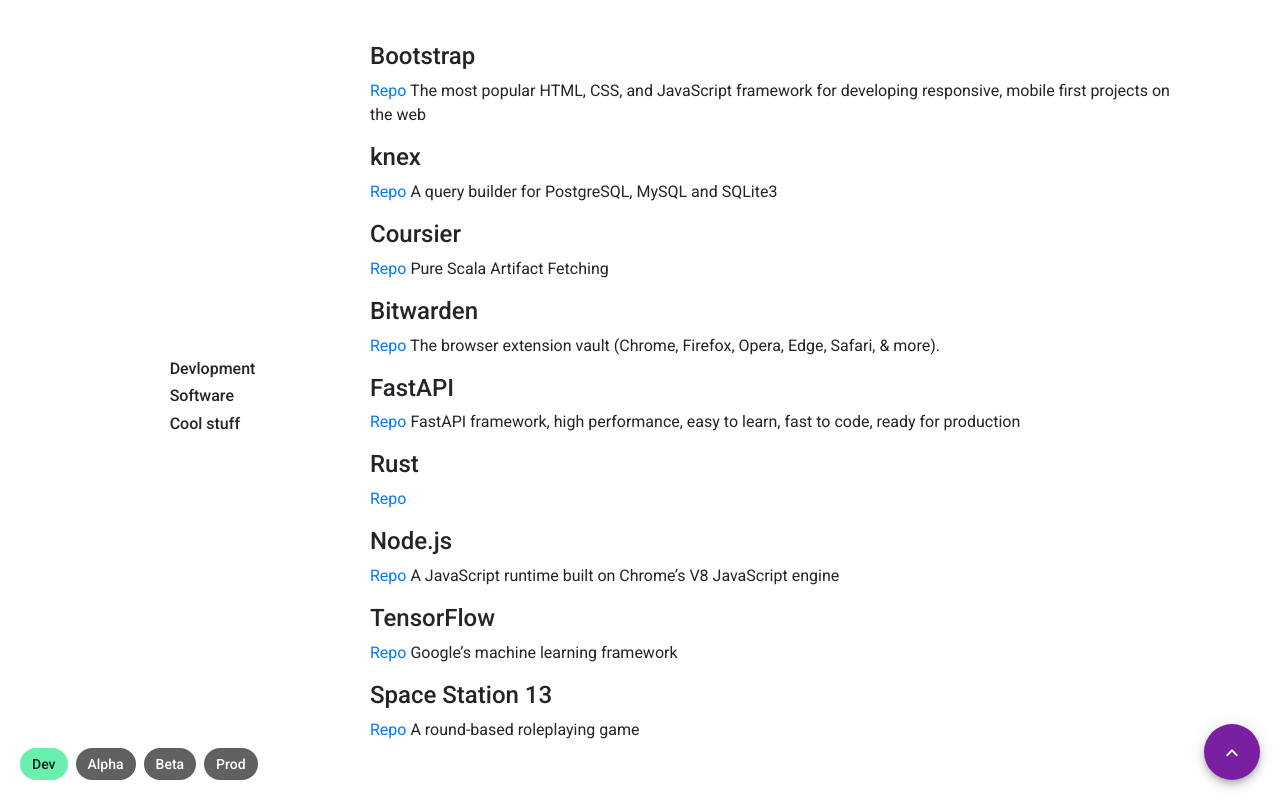
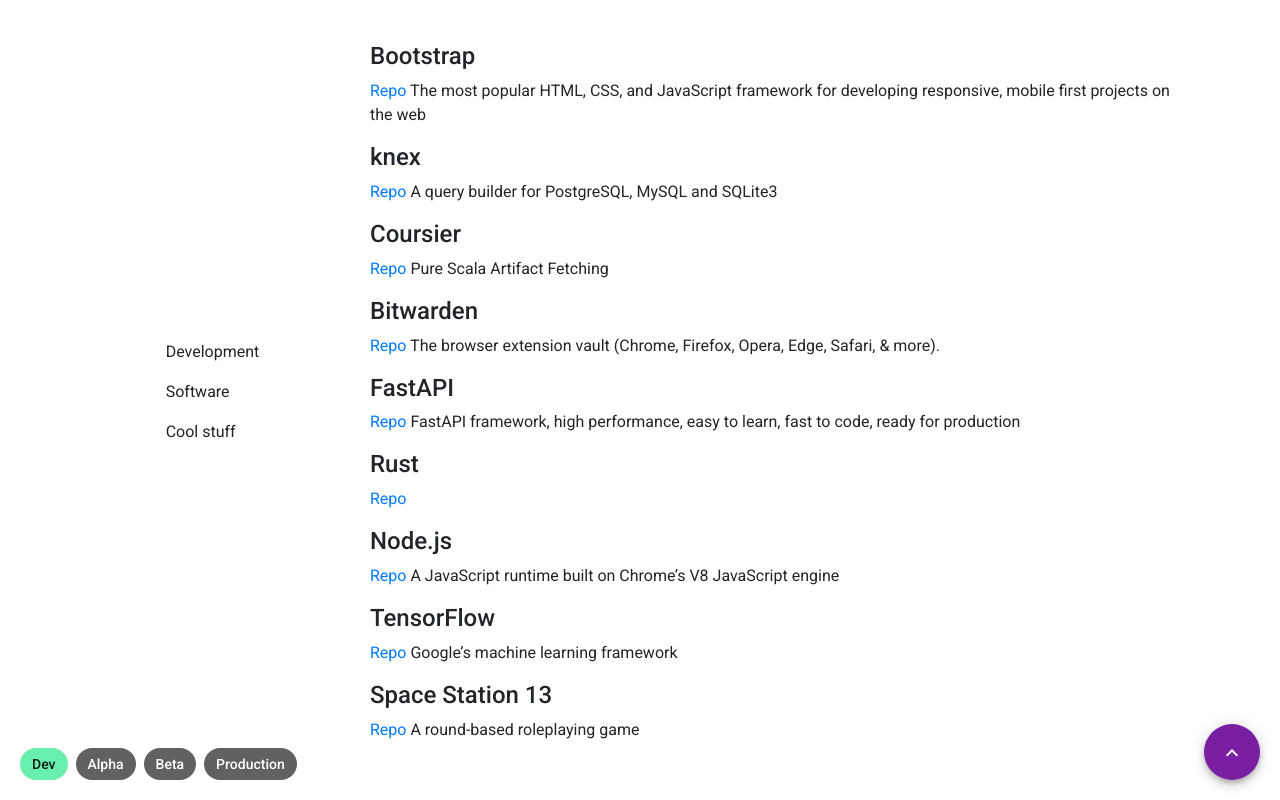
Before and after one commit to The224/Services-Explorer, an Angular app: page / in a window 1280 px wide. Built offline with nearby package versions, Linux system fonts and the light colour scheme.

Commit message:
[Add] Animation

```diff
--- a/src/app/component/crud-app/crud-app.component.html
+++ b/src/app/component/crud-app/crud-app.component.html
@@ -1,6 +1,6 @@
 <div class="expendable-fab">
   <div class="fabers-hider">
-    <div class="fabers-wrapper" [ngStyle]="{'bottom': display ? '4px' : '-124px'}">
+    <div class="fabers-wrapper" [ngStyle]="{'bottom': display ? '34px' : '-124px'}">
       <button mat-mini-fab color="primary" matTooltip="Add a service" matTooltipPosition="left">
         <svg style="width:24px;height:24px" viewBox="0 0 24 24">
           <path fill="#fff" d="M19,13H13V19H11V13H5V11H11V5H13V11H19V13Z" />
@@ -20,7 +20,7 @@
     </div>
   </div>
 
-  <button mat-fab color="primary">
+  <button mat-fab color="primary" (click)="display = !display">
     <svg style="width:24px;height:24px" viewBox="0 0 24 24">
       <path fill="#fff" d="M7.41,15.41L12,10.83L16.59,15.41L18,14L12,8L6,14L7.41,15.41Z" />
     </svg>
--- a/src/app/component/env-selector/env-selector.component.html
+++ b/src/app/component/env-selector/env-selector.component.html
@@ -2,5 +2,5 @@
   <mat-chip color="accent" selected>Dev</mat-chip>
   <mat-chip>Alpha</mat-chip>
   <mat-chip>Beta</mat-chip>
-  <mat-chip>Prod</mat-chip>
+  <mat-chip>Production</mat-chip>
 </mat-chip-list>
--- a/src/app/component/explorer/list-group/list-group.component.html
+++ b/src/app/component/explorer/list-group/list-group.component.html
@@ -1,4 +1,5 @@
-<div>
-  <!-- <h1 class="text-center">Local Services</h1> -->
-  <h6 *ngFor="let group of groups">{{group}}</h6>
+<div class="groups">
+  <p *ngFor="let group of groups" (click)="changeGroup(group)">
+    <span class="hoverline">{{group}}</span>
+  </p>
 </div>
--- a/src/app/component/explorer/list-group/list-group.component.scss
+++ b/src/app/component/explorer/list-group/list-group.component.scss
@@ -0,0 +1 @@
+.groups {}
--- a/src/app/component/explorer/list-group/list-group.component.ts
+++ b/src/app/component/explorer/list-group/list-group.component.ts
@@ -19,4 +19,8 @@
     })
   }
 
+  public changeGroup(group: string) {
+    this.appService.set_selected_group(group)
+  }
+
 }
--- a/src/app/services/application.service.ts
+++ b/src/app/services/application.service.ts
@@ -19,7 +19,7 @@
 export class ApplicationService {
 
   private applicationObservable: BehaviorSubject<Application[]> = new BehaviorSubject([]);
-  private selectedGroupObservable: BehaviorSubject<string> = new BehaviorSubject("Devlopment");
+  private selectedGroupObservable: BehaviorSubject<string> = new BehaviorSubject("Development");
   private selectedEnvObservable: BehaviorSubject<string> = new BehaviorSubject(null);
 
   constructor() {
@@ -34,8 +34,16 @@
     return this.selectedEnvObservable.asObservable()
   }
 
+  public set_selected_env(env: string) {
+    this.selectedEnvObservable.next(env)
+  }
+
   public get_selected_group(): Observable<string> {
     return this.selectedGroupObservable.asObservable()
+  }
+
+  public set_selected_group(group: string) {
+    this.selectedGroupObservable.next(group)
   }
 
   public get_groups(): Observable<string[]> {
--- a/src/app/services/mock.ts
+++ b/src/app/services/mock.ts
@@ -5,13 +5,13 @@
   "services": [{
     "name": "Bootstrap",
     "description": "The most popular HTML, CSS, and JavaScript framework for developing responsive, mobile first projects on the web",
-    "group": "Devlopment",
+    "group": "Development",
     "repo_link": "https://github.com/twbs/bootstrap",
     "no_env_url": "https://getbootstrap.com/",
   }, {
     "name": "knex",
     "description": "A query builder for PostgreSQL, MySQL and SQLite3",
-    "group": "Devlopment",
+    "group": "Development",
     "repo_link": "https://github.com/knex/knex",
     "urls": {
       "dev": "http://knexjs.org/",
@@ -20,7 +20,7 @@
   }, {
     "name": "Coursier",
     "description": "Pure Scala Artifact Fetching",
-    "group": "Devlopment",
+    "group": "Development",
     "repo_link": "https://github.com/coursier/coursier",
     "urls": {
       "prod": "https://get-coursier.io/"
@@ -29,7 +29,7 @@
   }, {
     "name": "Bitwarden",
     "description": "The browser extension vault (Chrome, Firefox, Opera, Edge, Safari, & more).",
-    "group": "Devlopment",
+    "group": "Development",
     "repo_link": "https://github.com/bitwarden/browser",
     "urls": {
       "prod": "https://bitwarden.com/"
@@ -53,7 +53,7 @@
   }, {
     "name": "FastAPI",
     "description": "FastAPI framework, high performance, easy to learn, fast to code, ready for production",
-    "group": "Devlopment",
+    "group": "Development",
     "urls": {
       "dev": "https://fastapi.tiangolo.com/",
       "alpha": "https://fastapi.tiangolo.com/"
@@ -81,7 +81,7 @@
     "no_env_url": "https://code.visualstudio.com/"
   }, {
     "name": "Rust",
-    "group": "Devlopment",
+    "group": "Development",
     "repo_link": "https://github.com/rust-lang/rust",
     "urls": {
       "dev": "https://www.rust-lang.org/",
@@ -100,7 +100,7 @@
   }, {
     "name": "Node.js",
     "description": "A JavaScript runtime built on Chrome’s V8 JavaScript engine",
-    "group": "Devlopment",
+    "group": "Development",
     "repo_link": "https://github.com/nodejs/node",
     "urls": {
       "en": "https://nodejs.org/en/",
@@ -109,12 +109,12 @@
   }, {
     "name": "TensorFlow",
     "description": "Google’s machine learning framework",
-    "group": "Devlopment",
+    "group": "Development",
     "no_env_url": "https://www.tensorflow.org/"
   }, {
     "name": "Space Station 13",
     "description": "A round-based roleplaying game",
-    "group": "Devlopment",
+    "group": "Development",
     "repo_link": "https://github.com/tgstation/tgstation",
     "urls": {
       "dev": "https://www.tgstation13.org/",
--- a/src/index.html
+++ b/src/index.html
@@ -3,7 +3,7 @@
 
 <head>
   <meta charset="utf-8">
-  <title>ServiceExplorer</title>
+  <title>Service Explorer</title>
   <base href="/">
 
   <meta name="viewport" content="width=device-width, initial-scale=1">
--- a/src/styles.scss
+++ b/src/styles.scss
@@ -8,5 +8,35 @@
     justify-content: center;
 }
 
-html, body { height: 100%; }
-body { margin: 0; font-family: Roboto, "Helvetica Neue", sans-serif; }
+html,
+body {
+    height: 100%;
+}
+
+body {
+    margin: 0;
+    font-family: Roboto, "Helvetica Neue", sans-serif;
+}
+
+
+.hoverline {
+    cursor: pointer;
+    position: relative;
+
+    &:hover:after {
+        left: 0;
+        width: 100%;
+    }
+
+    &:after {
+        bottom: 0;
+        content: "";
+        display: block;
+        height: 1px;
+        left: 50%;
+        position: absolute;
+        background: #333;
+        transition: width 0.3s ease 0s, left 0.3s ease 0s;
+        width: 0;
+    }
+}
```
